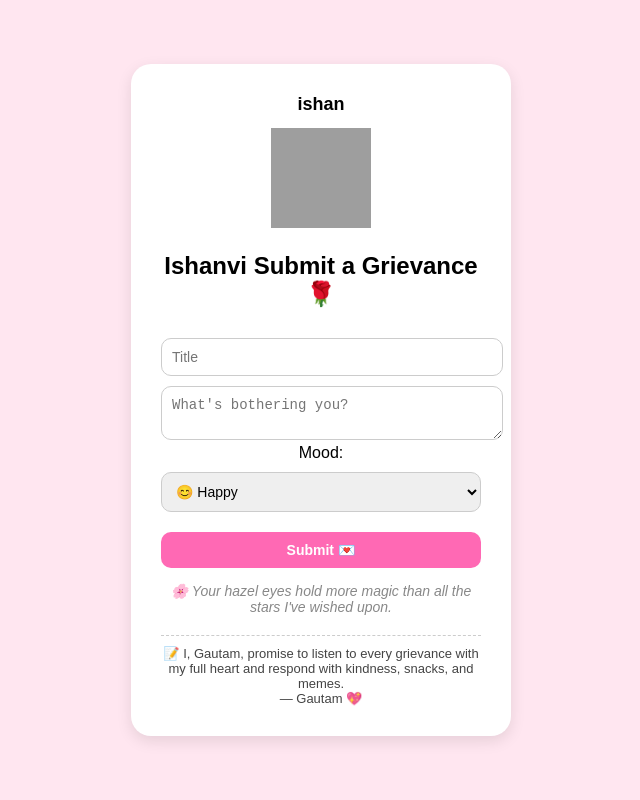
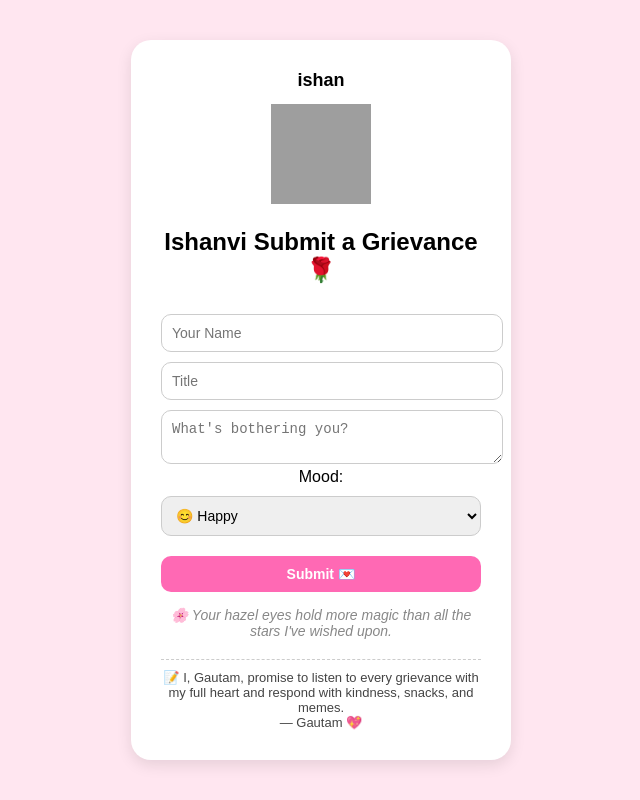
Before and after one commit to 1811gautam/ishanvi-portal, a plain HTML site: page index.html in a window 1280 px wide. Shown: the whole page, without its empty margins (319-959 px from the left). Drawn offline with Linux system fonts and the light colour scheme; grey boxes are pictures that could not be loaded.

Commit message:
Update index.html

```diff
--- a/index.html
+++ b/index.html
@@ -148,6 +148,7 @@
     <img src="https://media.giphy.com/media/MDJ9IbxxvDUQM/giphy.gif" style="width: 100px; height: 100px;" alt="Cute"/>
     <h2>Ishanvi Submit a Grievance 🌹</h2>
 
+<input type="text" placeholder="Your Name" id="name" />
     <input type="text" placeholder="Title" id="title" />
     <textarea placeholder="What's bothering you?" id="message"></textarea>
 
```
